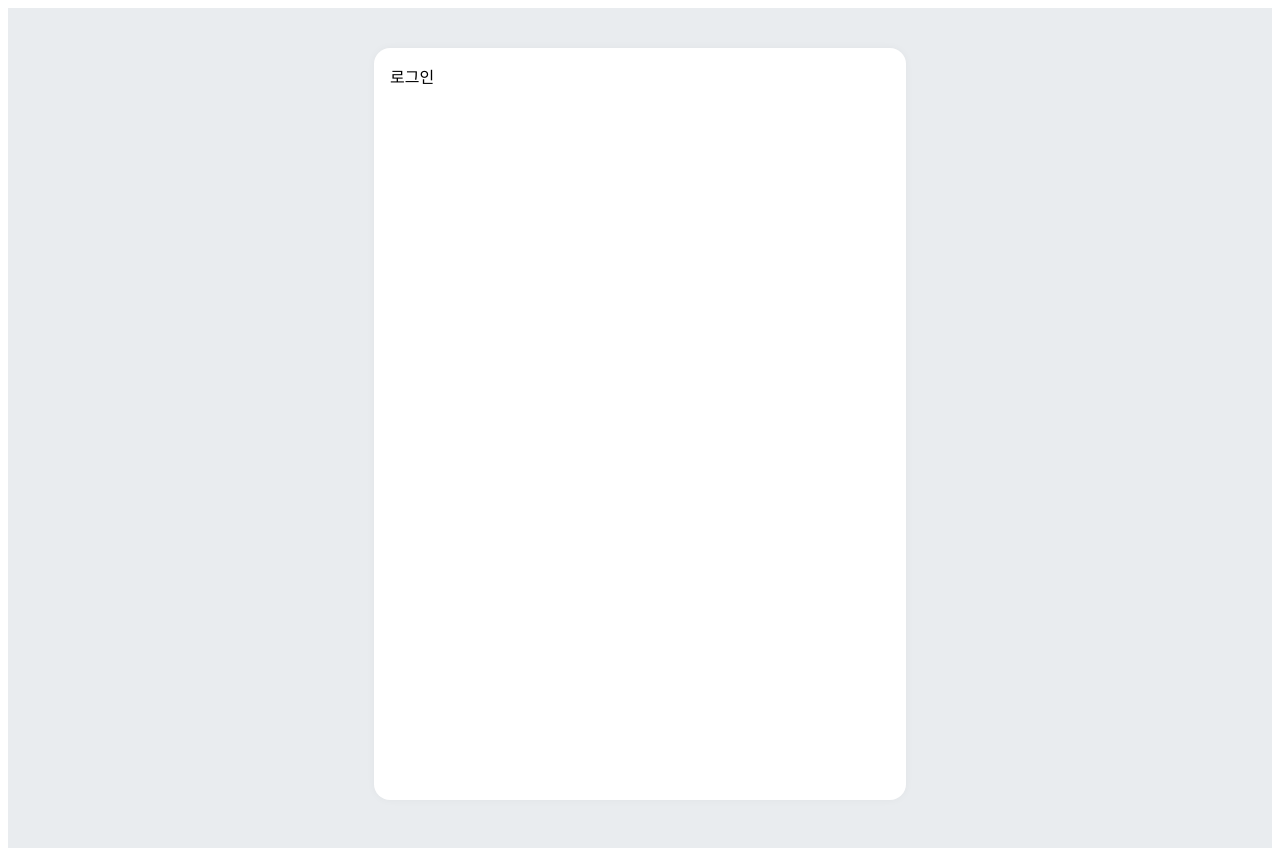
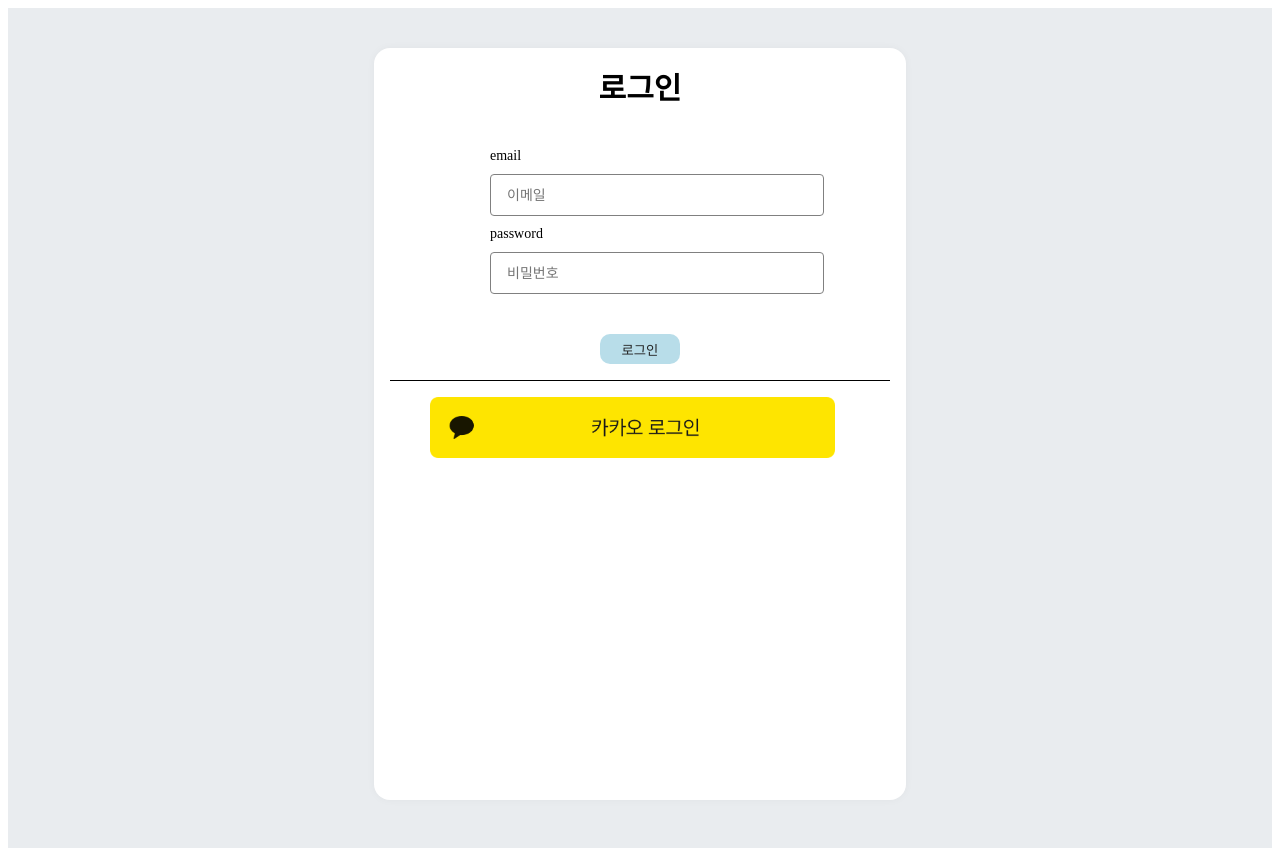
Before and after one commit to CodyMan0/kakaoTest, a React (Vite) app: page / in a window 1280 px wide. Built offline with nearby package versions, Linux system fonts and the light colour scheme.

Commit message:
[design] 로그인 페이지 UI 완성

```diff
--- a/src/page/SignIn.tsx
+++ b/src/page/SignIn.tsx
@@ -1,7 +1,122 @@
+import { useState } from 'react';
+import styled from 'styled-components';
 import Container from '../components/Container';
 
 const SignIn = () => {
-  return <Container>로그인</Container>;
+  const [signInInfo, setSignInInfo] = useState({
+    email: '',
+    password: '',
+  });
+
+  const onHandleSubmit = (e: React.FormEvent<HTMLFormElement>) => {
+    e.preventDefault();
+    console.log('s');
+  };
+
+  const onHandleChange = (e: React.FormEvent<HTMLInputElement>) => {
+    const { name, value } = e.currentTarget;
+    setSignInInfo({ ...signInInfo, [name]: value });
+  };
+
+  return (
+    <Container>
+      <Wrapper>
+        <Header>로그인</Header>
+        <Form onSubmit={e => onHandleSubmit(e)}>
+          <Label htmlFor="email">email</Label>
+          <Input
+            type="email"
+            name="email"
+            value={signInInfo.email}
+            placeholder="이메일"
+            onChange={e => onHandleChange(e)}
+          />
+          <Label htmlFor="password">password</Label>
+          <Input
+            type="password"
+            name="password"
+            value={signInInfo.password}
+            placeholder="비밀번호"
+            onChange={e => onHandleChange(e)}
+          />
+          <Button type="submit">로그인</Button>
+        </Form>
+      </Wrapper>
+      <P></P>
+      <ImgContainer>
+        <Img src="./public/kakaoLargeLogin.png" alt="df" />
+      </ImgContainer>
+    </Container>
+  );
 };
+const ImgContainer = styled.div`
+  margin: 0 auto;
+  margin-left: 40px;
+  width: 90%;
+`;
+
+const Img = styled.img`
+  width: inherit;
+`;
+
+const P = styled.p`
+  width: 100%;
+  border-top: 1px solid black;
+`;
+
+const Header = styled.h1`
+  display: flex;
+  justify-content: center;
+  margin: 0 auto;
+  padding-bottom: 30px;
+  font-size: 30px;
+`;
+
+const Form = styled.form`
+  width: 300px;
+`;
+
+const Wrapper = styled.div`
+  margin: 0 auto;
+`;
+const Label = styled.label`
+  display: block;
+  margin-top: 10px;
+  margin-bottom: 10px;
+  font-size: 14px;
+  font-weight: 450;
+`;
+
+const Input = styled.input`
+  display: block;
+  height: 40px;
+  width: 100%;
+  padding: 0 16px;
+  border-radius: 4px;
+  border: 1px solid grey;
+  outline: none;
+  font-size: 14px;
+  -webkit-appearance: none;
+  &:focus {
+    outline: none;
+  }
+`;
+
+const Button = styled.button`
+  display: flex;
+  justify-content: center;
+  align-items: center;
+  margin: 0 auto;
+  margin-top: 40px;
+  width: 80px;
+  height: 30px;
+  background-color: lightblue;
+  border-radius: 10px;
+  border: none;
+  opacity: 0.86;
+  &:hover {
+    opacity: 1;
+  }
+`;
 
 export default SignIn;
```
Also changed, not shown: public/kakaoLargeLogin.png (added), public/kakaoLogin.png (added).
